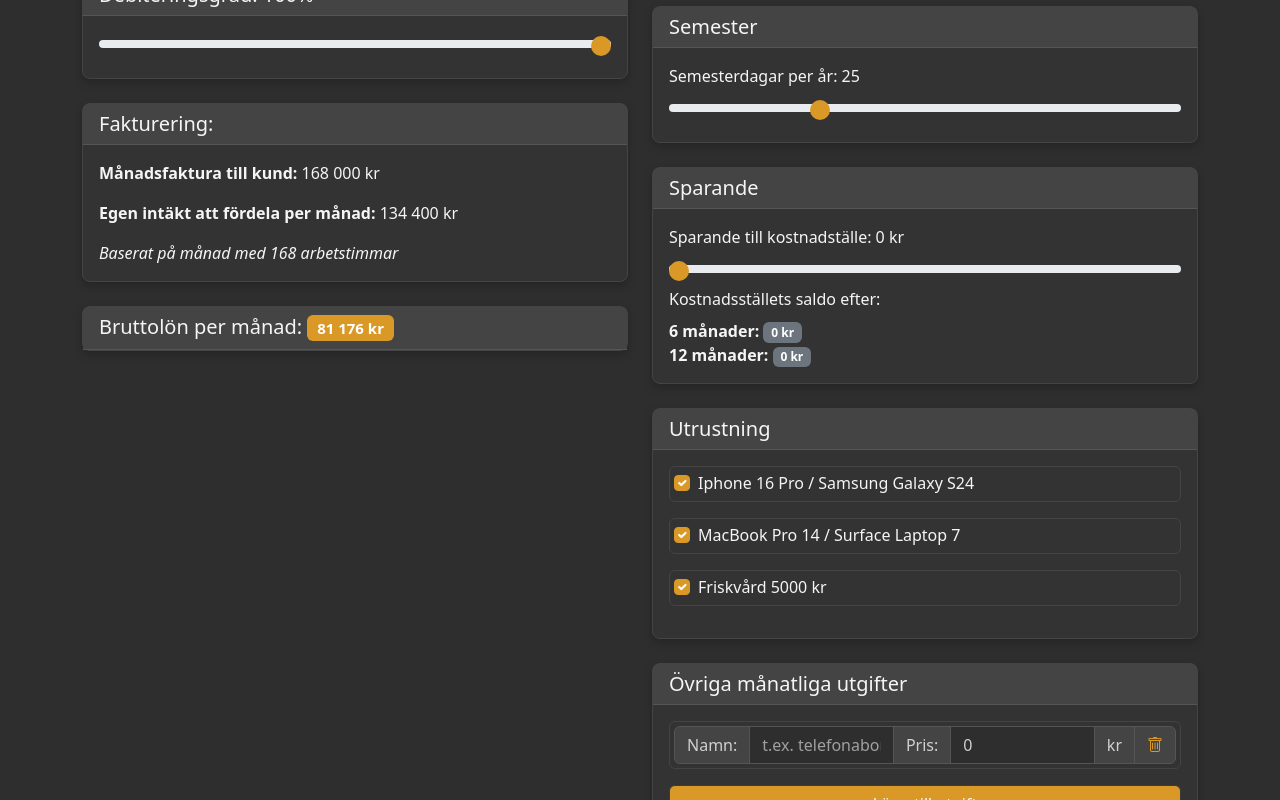
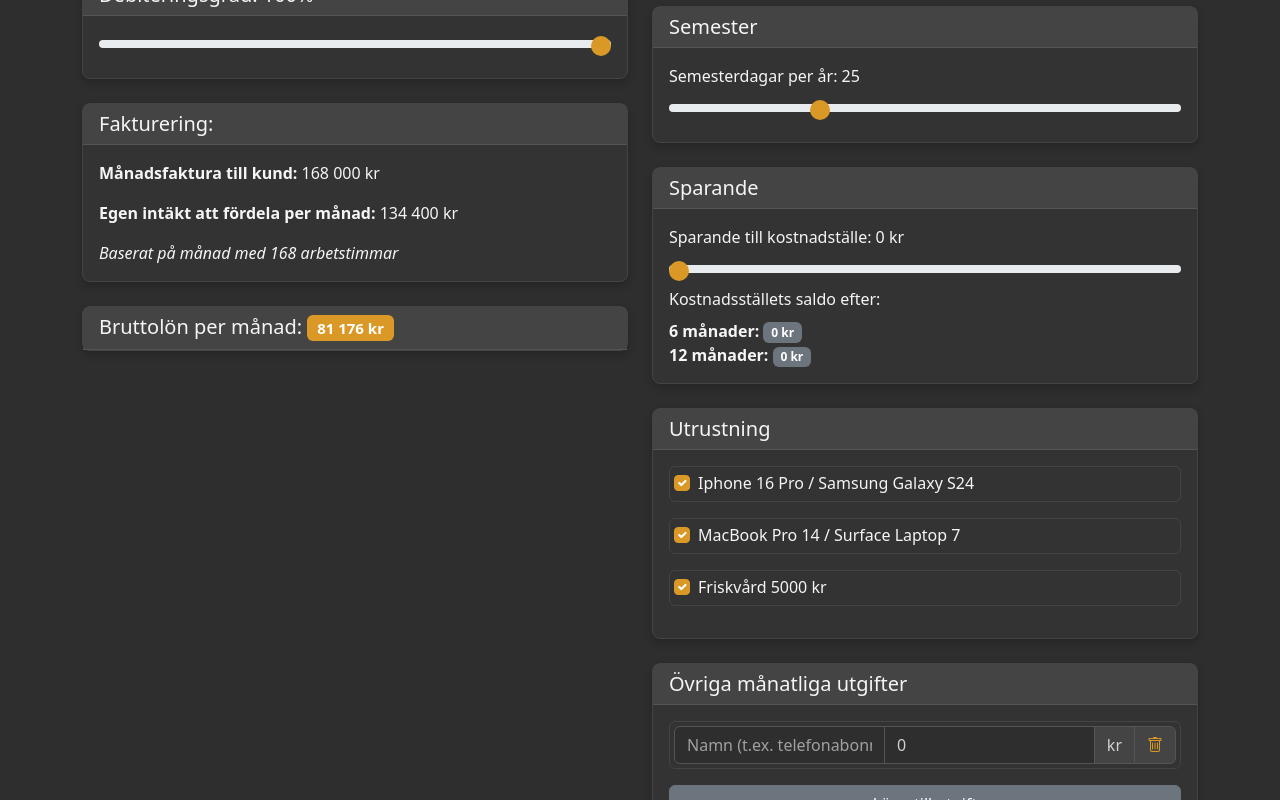
Before and after one commit to joachimgood/SalaryTool, a React (Create React App) app: page / in a window 1280 px wide. Both pictures are taken after a click on the button "Lägg till utgift". Shown: the part 272-1072 px from the top of the page. Built offline with nearby package versions, Linux system fonts and the light colour scheme.

Commit message:
minor changes

```diff
--- a/src/components/AdditionalMonthlyExpenses.tsx
+++ b/src/components/AdditionalMonthlyExpenses.tsx
@@ -42,15 +42,13 @@ const AdditionalMonthlyExpenses: React.FC<AdditionalMonthlyExpensesProps> = ({
         <>
           {additionalMonthlyExpenses.map((expense, index) => (
             <InputGroup key={index} className="mb-3">
-              <InputGroup.Text>Namn:</InputGroup.Text>
               <Form.Control
-                placeholder={index === 0 ? "t.ex. telefonabonnemang" : ""}
+                placeholder={index === 0 ? "Namn (t.ex. telefonabonnemang)" : ""}
                 value={expense.name}
                 onChange={(e) =>
                   editExpense(expense.id, e.target.value, expense.cost)
                 }
               />
-              <InputGroup.Text>Pris:</InputGroup.Text>
               <Form.Control
                 min={0}
                 max={20000}
@@ -75,7 +73,7 @@ const AdditionalMonthlyExpenses: React.FC<AdditionalMonthlyExpensesProps> = ({
         </>
       )}
       <div className="d-grid gap-2">
-        <Button onClick={() => addExpense()} variant="primary">
+        <Button onClick={() => addExpense()} variant="secondary">
           Lägg till utgift
         </Button>
       </div>
```
